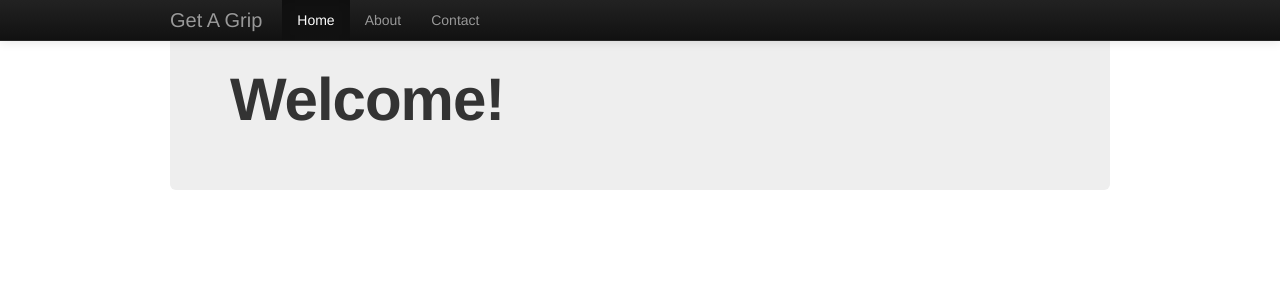
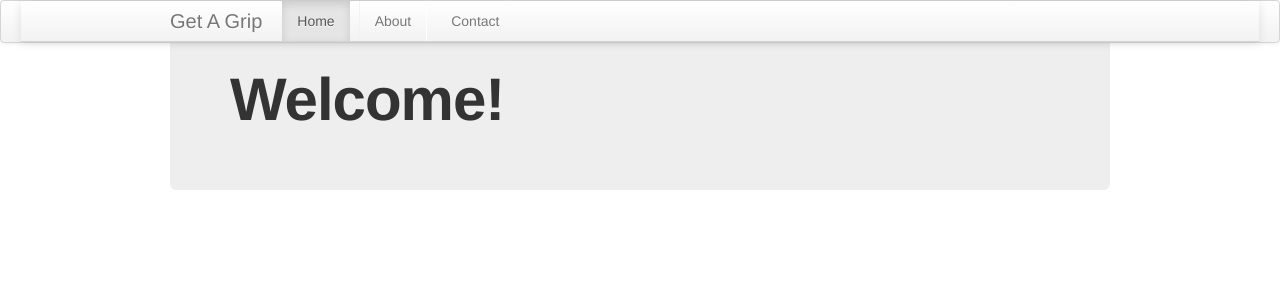
Before and after one commit to kiranpalkathait/GetAGrip, a Flask app: page / in a window 1280 px wide. Shown: the top 300 px of the page. Run offline with Flask 2, Linux system fonts and the light colour scheme; some libraries are stand-ins or nearby versions.

Commit message:
navbar-inner

```diff
--- a/templates/template.html
+++ b/templates/template.html
@@ -5,7 +5,7 @@
        <title> {% block title %}{% endblock %}</title>
     </head>
     <body>
-        <div class="navbar navbar-inverse navbar-fixed-top">
+        <div class="navbar navbar-inner navbar-fixed-top">
       <div class="navbar-inner">
         <div class="container">
           <button type="button" class="btn btn-navbar" data-toggle="collapse" data-target=".nav-collapse">
@@ -13,11 +13,11 @@
             <span class="icon-bar"></span>
             <span class="icon-bar"></span>
           </button>
-          <a class="brand" href="#">Get A Grip</a>
+          <a class="brand" href="/">Get A Grip</a>
           <div class="nav-collapse collapse">
             <ul class="nav">
-              <li class="active"><a href="#">Home</a></li>
-              <li><a href="#about">About</a></li>
+              <li class="active"><a href="/">Home</a></li>
+              <li class="divider-vertical"><a href="/about">About</a></li>
               <li><a href="#contact">Contact</a></li>
             </ul>
           </div><!--/.nav-collapse -->
```
